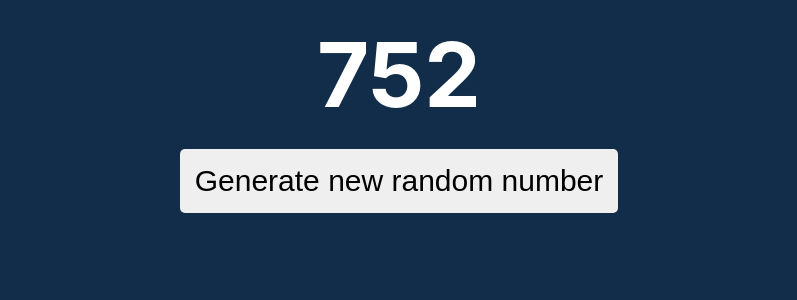
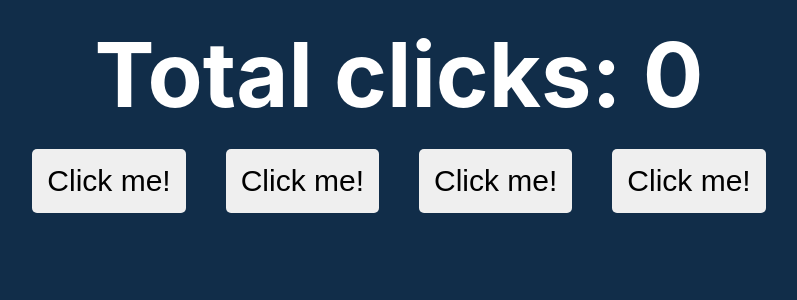
Before and after one commit to serhiishf/react-bohdan, a React (Vite) app: page / in a window 1280 px wide. Shown: the top 300 px of the page, without its empty margins (241-1038 px from the left). Built offline with nearby package versions, Linux system fonts and the light colour scheme.

Commit message:
feat: Finished 12-state-via-props

```diff
--- a/src/App.jsx
+++ b/src/App.jsx
@@ -1,9 +1,21 @@
+import { useState } from 'react';
 import './App.css';
-import RandomNumber from './components/RandomNumber';
+import Button from './components/Button';
+import Counter from './components/Counter';
 
 function App() {
+  const [count, setCount] = useState(0);
+  const incrementCount = () => {
+    setCount(count + 1)
+  }
+
+
   return <div className="App">
-    <RandomNumber maxNum={1000} />
+    <Counter count={count} />
+    <Button onClick={incrementCount} />
+    <Button onClick={incrementCount} />
+    <Button onClick={incrementCount} />
+    <Button onClick={incrementCount} />
   </div>;
 }
 
--- /dev/null
+++ b/src/components/Button.jsx
@@ -0,0 +1,5 @@
+function Button({ onClick }) {
+  return <button onClick={ onClick } >Click me!</button>
+}
+
+export default Button;
--- /dev/null
+++ b/src/components/Counter.jsx
@@ -0,0 +1,5 @@
+function Counter ({ count }) {
+  return <h1>Total clicks: {count}</h1>
+}
+
+export default Counter;
--- a/src/components/RandomNumber.jsx
+++ /dev/null
@@ -1,19 +0,0 @@
-import {useState} from 'react';
-import generateRandomNum from '../utils/generateRandomNum';
-
-
-function RandomNumber({maxNum}) {
-  const [randomNum, setRandomNum] = useState(generateRandomNum(maxNum));
-  const changeRandomNum = () => {
-    setRandomNum(generateRandomNum(maxNum));
-  }
-
-  return (
-    <div>
-      <h1>{randomNum}</h1>
-      <button onClick={changeRandomNum} >Generate new random number</button>
-    </div>
-  )
-}
-
-export default RandomNumber;
--- a/src/utils/generateRandomNum.js
+++ /dev/null
@@ -1,5 +0,0 @@
-function generateRandomNum(maxNum) {
-  return Math.floor(Math.random() * maxNum);
-}
-
-export default generateRandomNum;
```
